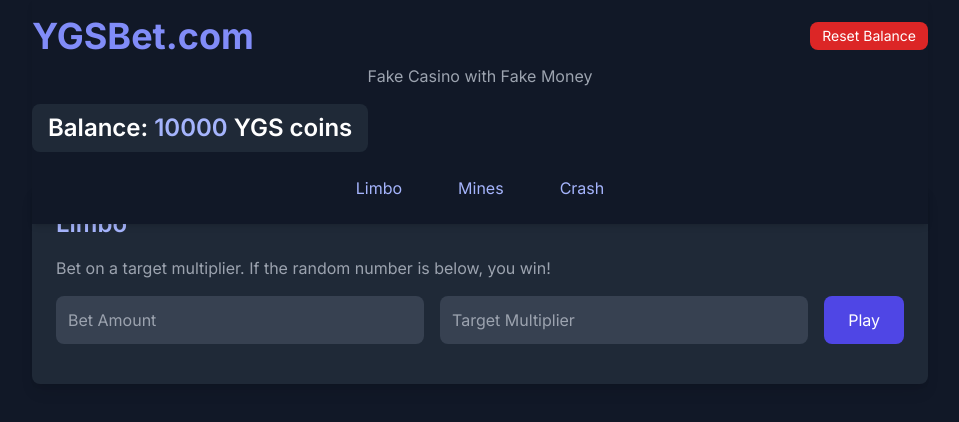
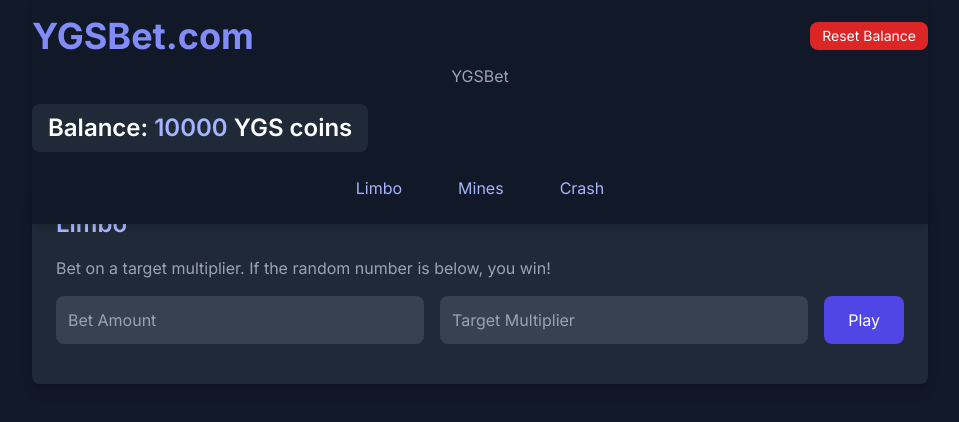
Before and after one commit to soulyoumadethis/YGSBet, a plain HTML site: page index.html in a window 1280 px wide. Shown: the whole page, without its empty margins (160-1119 px from the left). Drawn offline with nearby package versions, Linux system fonts and the light colour scheme.

Commit message:
Update index.html

```diff
--- a/index.html
+++ b/index.html
@@ -95,7 +95,7 @@
             <h1 class="text-3xl sm:text-4xl font-bold text-indigo-400">YGSBet.com</h1>
             <button id="reset-balance" class="bg-red-600 hover:bg-red-700 text-white py-1 px-3 rounded-lg text-sm transition">Reset Balance</button>
         </div>
-        <p class="text-center text-gray-400 mt-2">Fake Casino with Fake Money</p>
+        <p class="text-center text-gray-400 mt-2">YGSBet</p>
         <div class="text-center mt-4 text-2xl font-semibold bg-gray-800 py-2 px-4 rounded-lg inline-block mx-auto">
             Balance: <span id="balance" class="text-indigo-300">10000</span> YGS coins
         </div>
```
